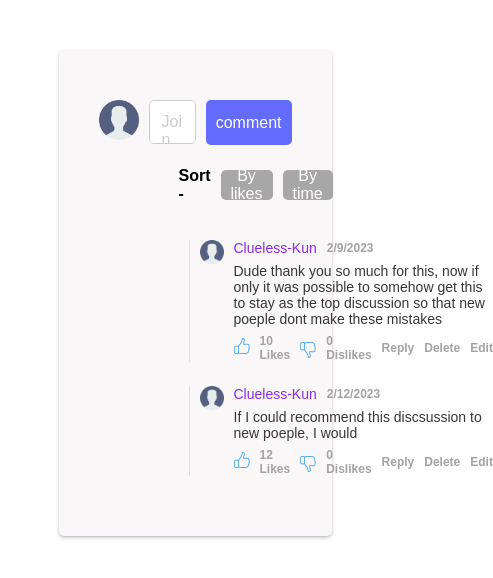
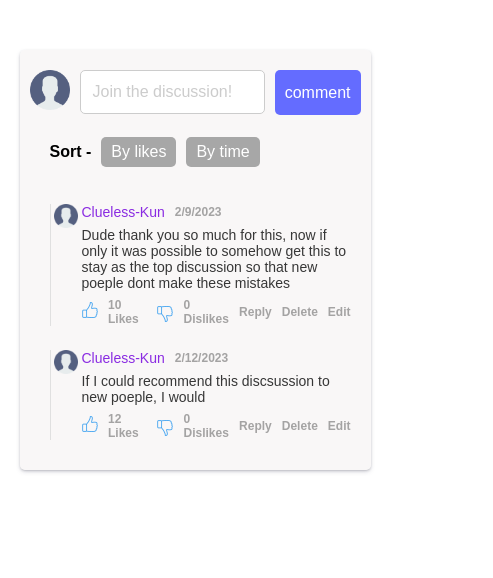
Before and after one commit to NitinSirsath/comments-section, a React (Vite) app: page / in a window 390 px wide. Shown: the top 578 px of the page, 493 px wide, since content can reach past the window. Built offline with nearby package versions, Linux system fonts and the light colour scheme.

Commit message:
responsive design

```diff
--- a/src/components/comment.module.css
+++ b/src/components/comment.module.css
@@ -1,4 +1,4 @@
-.container{
+.container {
   /* margin-left: 100px; */
   padding-left: 10px;
   display: flex;
@@ -8,58 +8,121 @@
   border-left: 1px solid rgb(224, 224, 224);
 }
 
-    .likeIconContainer{
+@media screen and (max-width: 768px) {
+  .container {
+    margin-left: 8px;
+    padding-left: 5px;
+    gap: 5px;
+  }
+
+  .commentBodyText {
+    font-size: 12px;
+  }
+}
+
+@media screen and (max-width: 468px) {
+  .container {
+    margin-left: 4px;
+    padding-left: 3px;
+    gap: 4px;
+  }
+
+  .commentBodyText {
+    font-size: 10px;
+  }
+
+  .secondaryText {
+    font-size: 10px;
+  }
+
+  .userNameContainer {
+    gap: 5px;
+  }
+
+  .commentAdditionalInfoContiner {
+    gap: 1px;
+  }
+
+  .likeIconContainer {
+    width: 20px;
+  }
+
+  .dislikeIconContainer {
+    width: 20px;
+  }
+
+  .commentBodyText {
+    margin: 5px 0px;
+  }
+
+  .commentAdditionalInfoContiner {
+    margin-top: 5px;
+  }
+
+  .editContainer {
+    gap: 5px;
+  }
+
+  .editableInput {
+    width: 60%;
+  }
+
+  .buttonhandler {
+    padding: 5px;
+    height: 35px;
+    font-size: 12px;
+  }
+}
+
+.likeIconContainer {
   /* background-color: red;
         width: 30px; */
   cursor: pointer;
 }
 
-    .dislikeIconContainer{
+.dislikeIconContainer {
   cursor: pointer;
   transform: scale(1, -1);
 }
 
-    .commentAdditionalInfoContiner{
+.commentAdditionalInfoContiner {
   display: flex;
   align-items: center;
   gap: 10px;
 }
 
-.userNameContainer{
+.userNameContainer {
   display: flex;
   align-items: center;
   gap: 10px;
 }
 
-.commentBodyText{
+.commentBodyText {
   font-size: 14px;
   font-weight: 500;
   color: #373737;
   margin: 7px 0px;
 }
 
-.secondaryText{
+.secondaryText {
   color: #a4a3a3;
   font-size: 12px;
   cursor: pointer;
   font-weight: 550;
 }
 
-.secondaryText:hover{
+.secondaryText:hover {
   color: #646cff;
   cursor: pointer;
 }
 
-.editContainer{
+.editContainer {
   display: flex;
   gap: 10px;
   margin-top: 10px;
 }
 
-
-
-
-.editableInput{
+.editableInput {
   width: 70%;
   height: 40px;
   border: 1px solid #ccc;
@@ -69,16 +132,16 @@
   margin-bottom: 10px;
 }
 
-.editableInput:focus{
+.editableInput:focus {
   outline: none;
   border: 1px solid #646cff;
 }
 
-.editableInput::placeholder{
+.editableInput::placeholder {
   color: #ccc;
 }
 
-.editButton{
+.editButton {
   display: flex;
   justify-content: center;
   align-items: center;
@@ -93,10 +156,10 @@
   transition: all 0.3s ease;
 }
 
-.editButton:hover{
+.editButton:hover {
   background-color: #535bf2;
 }
 
-.editButton:active{
+.editButton:active {
   background-color: #646cff;
 }
--- a/src/components/sorting.module.css
+++ b/src/components/sorting.module.css
@@ -4,6 +4,12 @@
   align-items: center;
   padding: 13px 80px;
   gap: 10px;
+}
+
+@media screen and (max-width: 768px) {
+  .container {
+    padding: 13px 20px;
+  }
 }
 
 .buttonhandler {
--- a/src/styles/home.module.css
+++ b/src/styles/home.module.css
@@ -1,13 +1,35 @@
-.container{
+.container {
   padding: 40px;
   align-items: center;
   width: 70%;
   background-color: #f4f1f18d;
-    box-shadow: rgba(50, 50, 93, 0.25) 0px 2px 5px -1px, rgba(0, 0, 0, 0.3) 0px 1px 3px -1px;
+  box-shadow: rgba(50, 50, 93, 0.25) 0px 2px 5px -1px,
+    rgba(0, 0, 0, 0.3) 0px 1px 3px -1px;
   border-radius: 5px;
   transition: all 0.3s ease;
 }
 
-.commentsLists{
+@media screen and (max-width: 768px) {
+  .container {
+    width: 90%;
+    padding: 20px;
+  }
+
+  .commentsLists {
+    padding: 0px 20px;
+  }
+}
+.commentsLists {
   padding: 0px 80px;
 }
+
+@media screen and (max-width: 468px) {
+  .commentsLists {
+    padding: 0px 10px;
+  }
+
+  .container {
+    padding: 10px;
+    width: 90%;
+  }
+}
```
Lines whose indentation alone changed are shown as unchanged.
